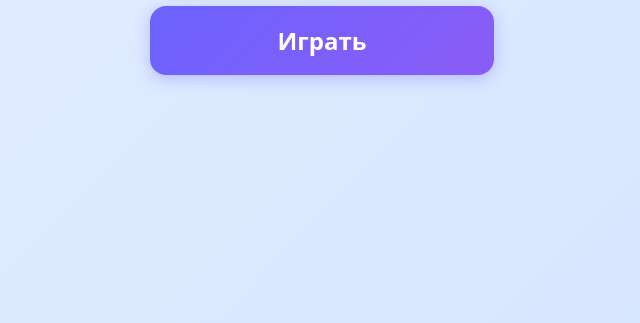
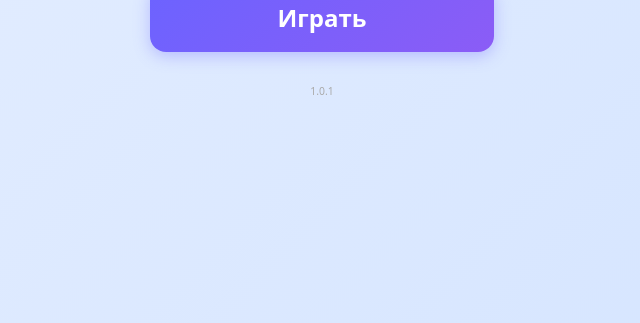
Before and after one commit to cy6erGn0m/digits-game, a website: page index.html in a window 1280 px wide. Shown: the part 477-800 px from the top of the page, without its empty margins (318-958 px from the left). Drawn offline with Linux system fonts and the light colour scheme.

Commit message:
Add version display on splash screen

```diff
--- a/index.html
+++ b/index.html
@@ -15,6 +15,7 @@
                 <div class="mascot">👋</div>
                 <h1>Изучаем цифры</h1>
                 <button class="btn-primary" id="btn-start">Играть</button>
+                <span id="app-version" class="version-display">1.0.1</span>
             </div>
         </section>
 
--- a/styles.css
+++ b/styles.css
@@ -47,6 +47,13 @@ button {
 #app {
     width: 100%;
     height: 100%;
+}
+
+.version-display {
+    font-size: 0.65rem;
+    color: #aaa;
+    text-align: center;
+    margin-top: 8px;
 }
 
 /* ============================================
```
